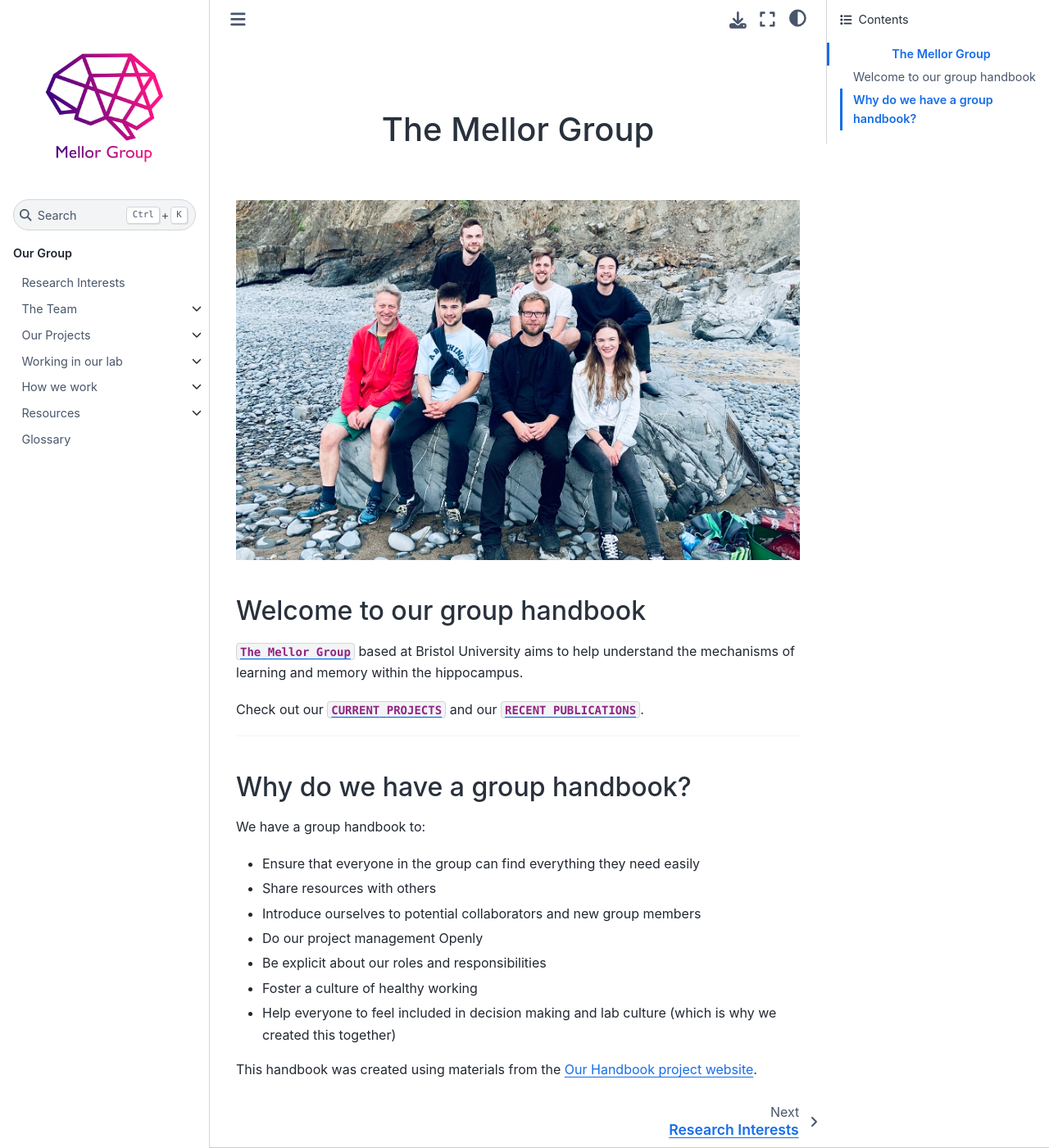
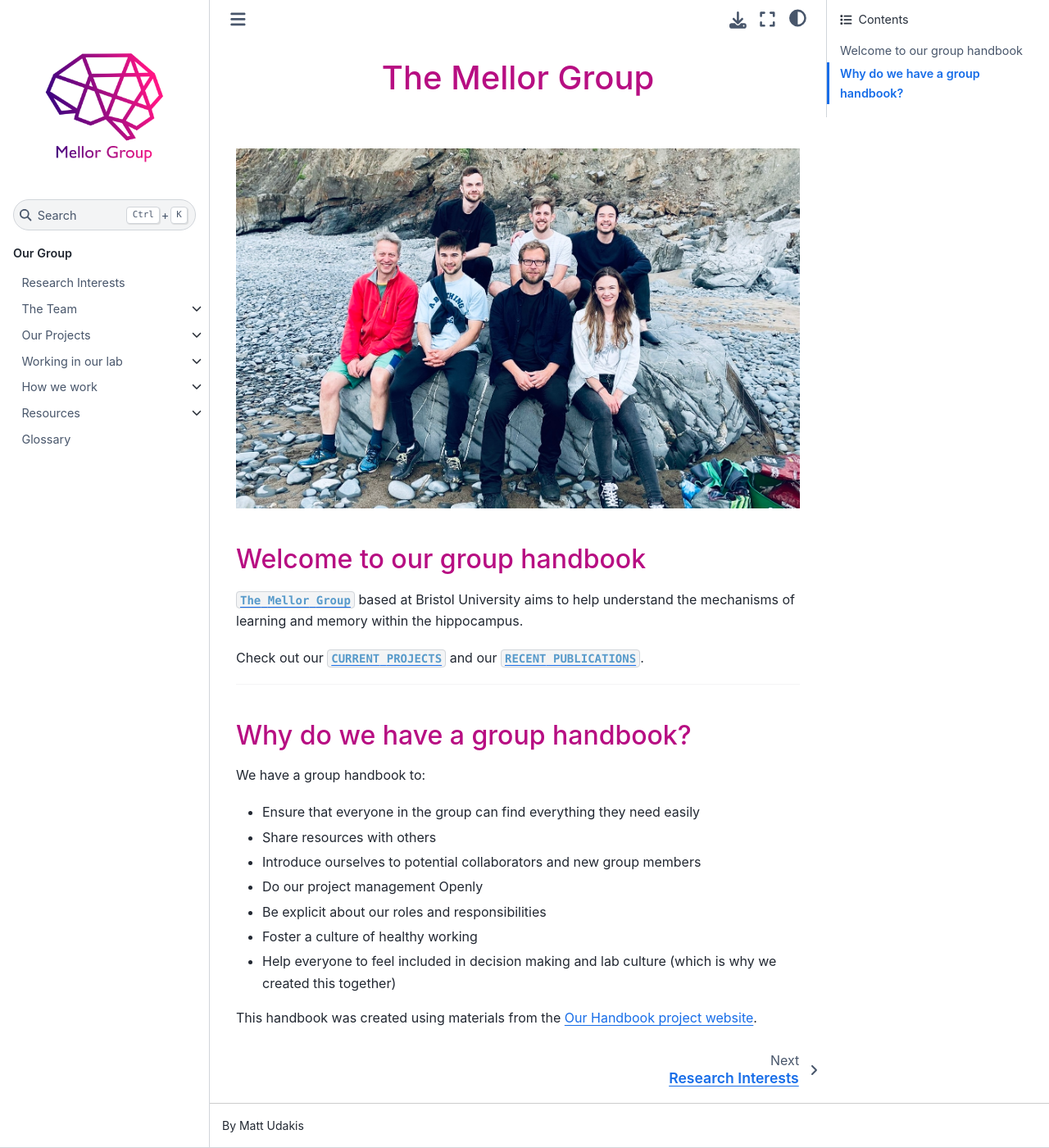
Before and after one commit to mellor-lab/mellor-lab.github.io, a Jupyter Book: the page built from book/contents/welcome.md, in a window 1280 px wide and 1400 px high. Shown: the whole window at 82% size. Built offline with Jupyter Book 1.0.4 settings and Sphinx 7.4.7 and the Sphinx Book theme 1.1.4, drawn with Linux system fonts in a browser that asks for light colours; pages that are not in the unit, such as notebooks, are missing from menus.

Commit message:
changed the css stylings

````diff
--- /dev/null
+++ b/book/_static/mycss.css
@@ -0,0 +1,7 @@
+.bd-article-container h1, .bd-article-container h2, .bd-article-container h3, .bd-article-container h4, .bd-article-container h5, .bd-article-container p.caption {
+    color: #b70e82ff;
+}
+
+code {
+    color: #579aca;
+}
--- a/book/contents/welcome.md
+++ b/book/contents/welcome.md
@@ -1,4 +1,3 @@
-#
 # <center> The Mellor Group </center>
 
 ```{image} img/Lab_photo_2022.jpeg
````
